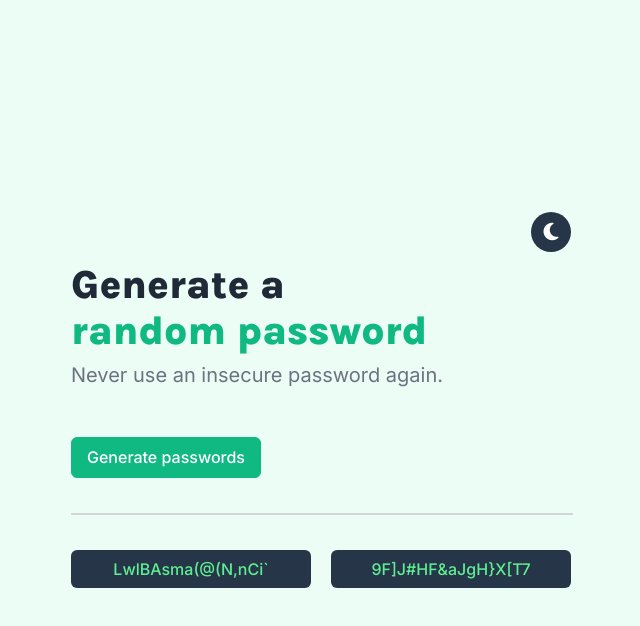
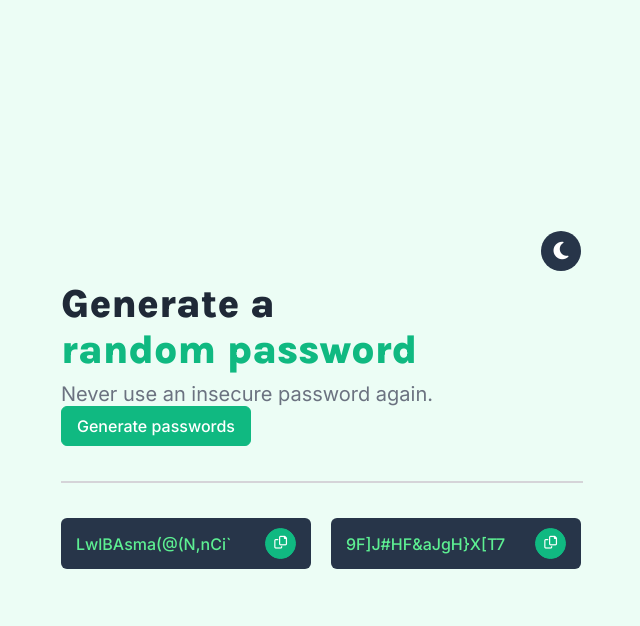
Before and after one commit to zgronska/password-generator, a plain HTML site: page index.html in a window 1280 px wide. Both pictures are taken after a click on the button "Generate passwords". Shown: the whole page, without its empty margins (319-959 px from the left). Drawn offline with nearby package versions, Linux system fonts and the light colour scheme.

Commit message:
Improved the copy function

```diff
--- a/index.css
+++ b/index.css
@@ -64,22 +64,25 @@ h1 span {
 
 }
 
-button {
+button,
+.password i {
     background: #10B981;
     color: #fff;
-    margin-top: 2.5rem;
     cursor: pointer;
     border: 1px solid #10B981;
 
 }
 
 button:hover,
-button:active {
+button:active,
+.password i:hover,
+.password i:active {
     background-color: #fff;
     color: #10B981;
 }
 
-button:active {
+button:active,
+.password i:active {
     opacity: .5;
 }
 
@@ -87,12 +90,6 @@ hr {
     border: 1px solid #D5D4D8;
     margin: 1.75rem 0;
     width: 100%;
-
-}
-
-.password {
-    background: #273549;
-    color: #5DEF92;
 
 }
 
@@ -114,9 +111,21 @@ button,
 }
 
 .password {
-    width: 10.5rem;
-    min-height: 0.92rem;
-    cursor: pointer;
+    min-width: 11rem;
+    min-height: 1.5rem;
+    display: flex;
+    justify-content: space-between;
+    align-items: center;
+    gap: 0.5rem;
+    background: #273549;
+    color: #5DEF92;
+}
+
+.password i {
+    border-radius: 50%;
+    padding: 0.4rem;
+    display: none;
+    font-size: 0.8em;
 }
 
 
--- a/index.html
+++ b/index.html
@@ -24,8 +24,14 @@
       <button id="generate-btn">Generate passwords</button>
       <hr />
       <div class="passwords">
-        <div class="password" id="pass-1"></div>
-        <div class="password" id="pass-2"></div>
+        <div class="password">
+          <span id="pass-1"></span>
+          <i class="fa-regular fa-copy copy-one"></i>
+        </div>
+        <div class="password">
+          <span id="pass-2"></span>
+          <i class="fa-regular fa-copy copy-two"></i>
+        </div>
       </div>
     </div>
     <script src="index.js"></script>
--- a/index.js
+++ b/index.js
@@ -111,6 +111,9 @@ const generateBtn = document.querySelector("#generate-btn");
 const passOne = document.querySelector("#pass-1");
 const passTwo = document.querySelector("#pass-2");
 
+const copyOne = document.querySelector(".copy-one");
+const copyTwo = document.querySelector(".copy-two");
+
 generateBtn.addEventListener("click", generatePasswords);
 
 function generateCharacter() {
@@ -126,6 +129,8 @@ function generatePasswords() {
     passOne.textContent += generateCharacter();
     passTwo.textContent += generateCharacter();
   }
+  copyOne.style.display = "block";
+  copyTwo.style.display = "block";
 }
 
 // Copy password function
@@ -134,10 +139,10 @@ function copyPassword(pass) {
   navigator.clipboard.writeText(pass.textContent);
 }
 
-passOne.addEventListener("click", function () {
+copyOne.addEventListener("click", function () {
   copyPassword(passOne);
 });
 
-passTwo.addEventListener("click", function () {
+copyTwo.addEventListener("click", function () {
   copyPassword(passTwo);
 });
```
